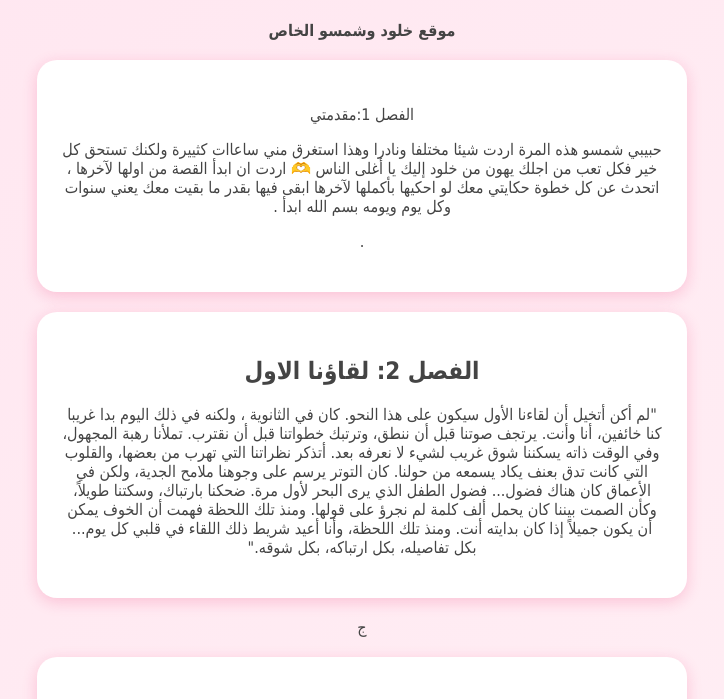
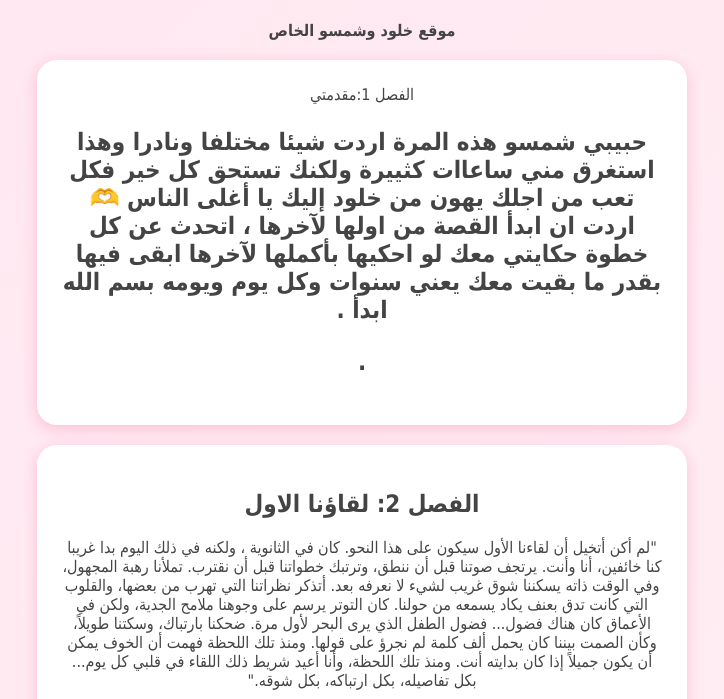
Before and after one commit to khouloud-and-chamso/khouloud-and-chamso.github.io, a plain HTML site: page index.html in a window 1280 px wide. Shown: the part 95-794 px from the top of the page, without its empty margins (278-1002 px from the left). Drawn offline with Linux system fonts and the light colour scheme.

Commit message:
Update index.html

```diff
--- a/index.html
+++ b/index.html
@@ -33,7 +33,7 @@ h1 {
 <p><b>موقع خلود وشمسو الخاص</b></p>
 
 <div class="fasl">
-<h2></h2>الفصل 1:مقدمتي</h2>
+</h2>الفصل 1:مقدمتي<h2>
  <p>حبيبي شمسو
 هذه المرة اردت شيئا مختلفا ونادرا وهذا استغرق مني ساعاات كثييرة
 ولكنك تستحق كل خير فكل تعب من اجلك يهون
```
